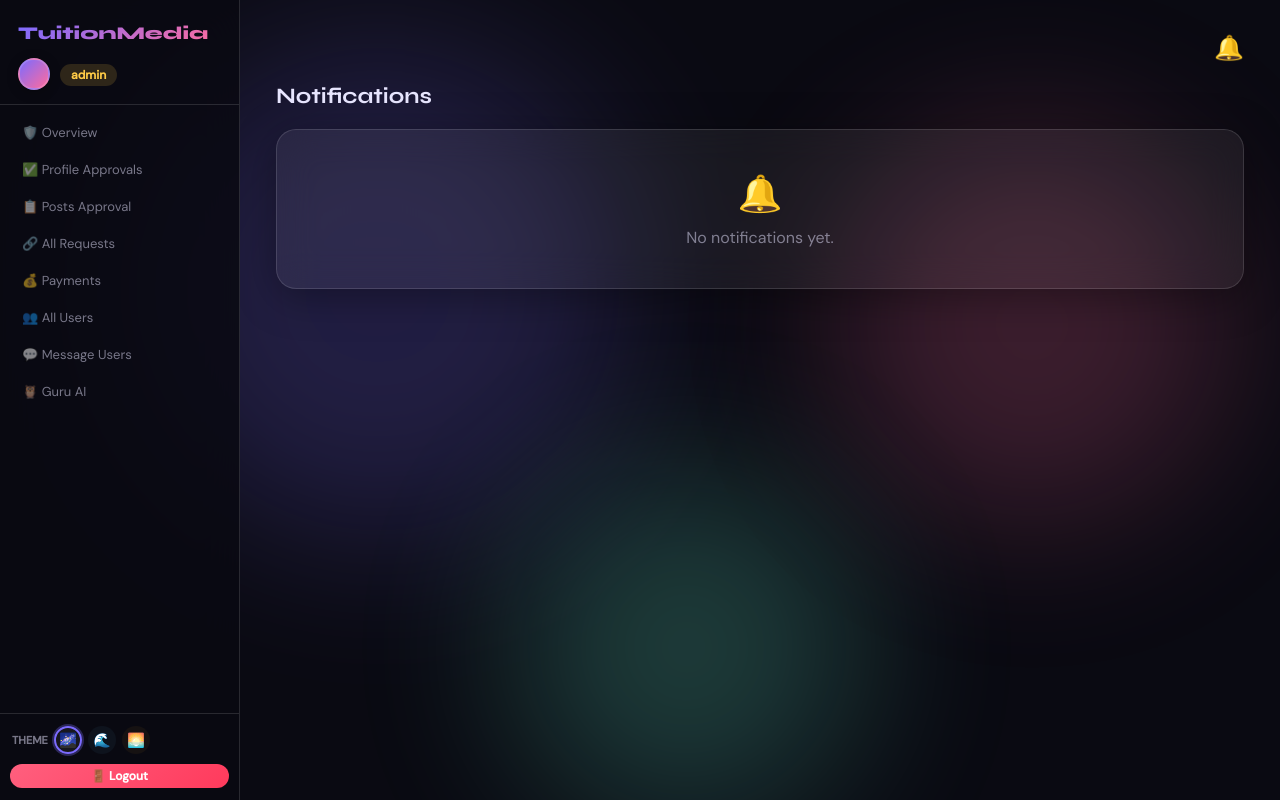
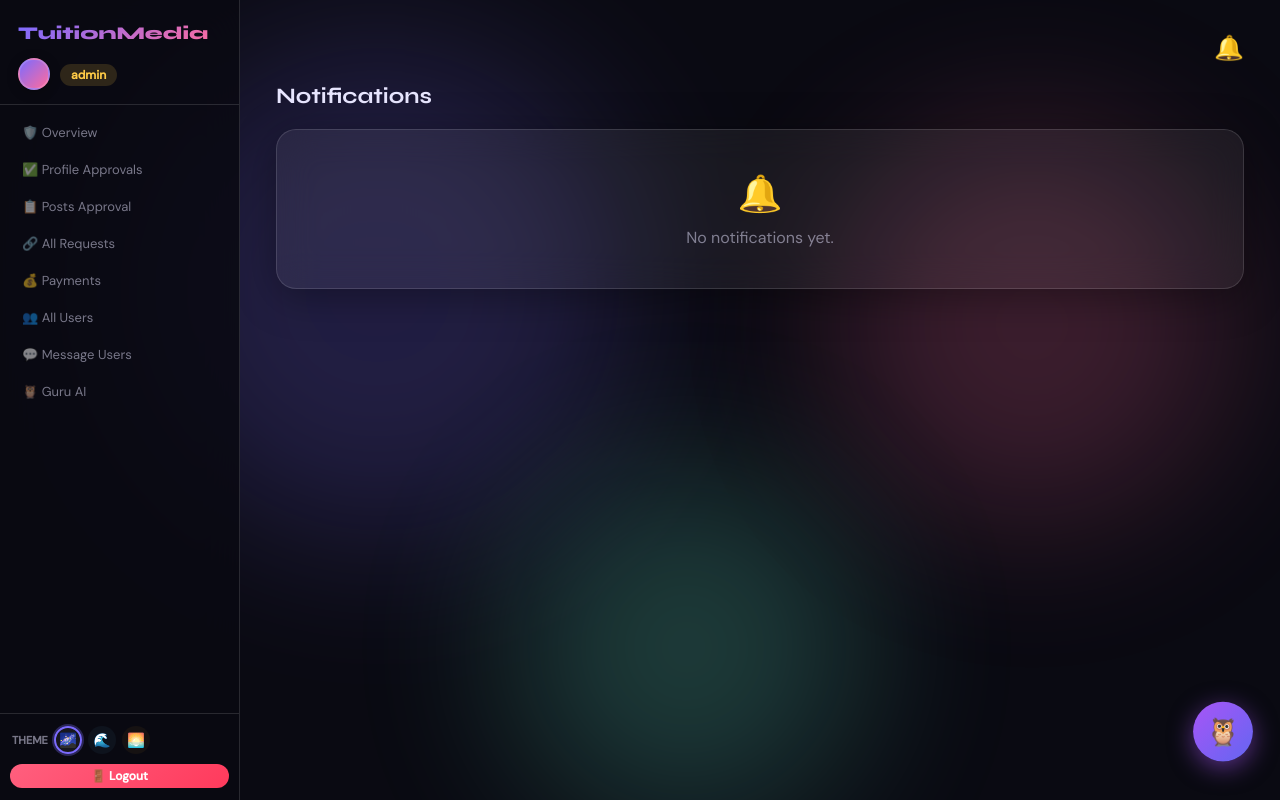
Before and after one commit to fuad556805/ewu_tuitionmedia, a Django app: page /notifications/ in a window 1280 px wide. Run offline with Django 5.2, Linux system fonts and the light colour scheme; a user stored in the database is signed in.

Commit message:
Add animated Guru AI button for admin users
Adds the animated floating Guru AI button to the admin view, linking directly to the admin Guru AI page.

Replit-Commit-Author: Agent
Replit-Commit-Session-Id: 7b9acf11-f93e-419c-b194-c234c76f9d0d
Replit-Commit-Checkpoint-Type: full_checkpoint
Replit-Commit-Event-Id: c5350103-1993-4881-8ee8-b782db064323
Replit-Commit-Screenshot-Url: https://storage.googleapis.com/screenshot-production-us-central1/11035cc7-d9ad-436b-900d-f26838ec6418/7b9acf11-f93e-419c-b194-c234c76f9d0d/Zly9SmJ
Replit-Helium-Checkpoint-Created: true

```diff
--- a/templates/base.html
+++ b/templates/base.html
@@ -209,6 +209,10 @@
       <main class="main-content">{% block content %}{% endblock %}</main>
     </div>
 
+    {% if request.user.is_authenticated and request.user.role == 'admin' %}
+    <button class="guru-fab" onclick="window.location='{% url 'admin_guru' %}'" title="Guru AI — Admin Analytics">🦉</button>
+    {% endif %}
+
     {% if request.user.is_authenticated and request.user.role != 'admin' %}
     <button class="guru-fab" id="guruFab" title="Ask Guru AI">🦉</button>
     <div class="guru-panel glass" id="guruPanel">
```
